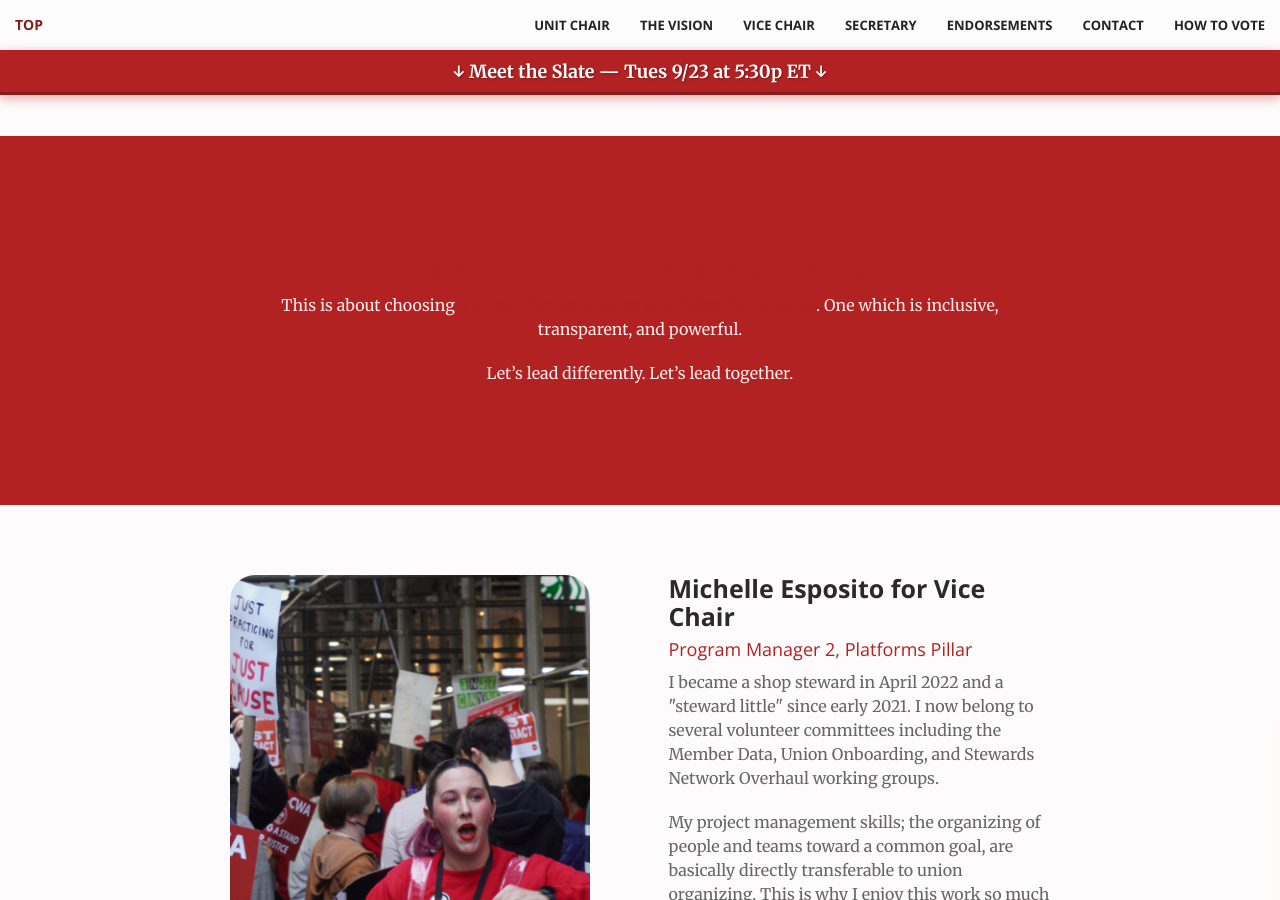
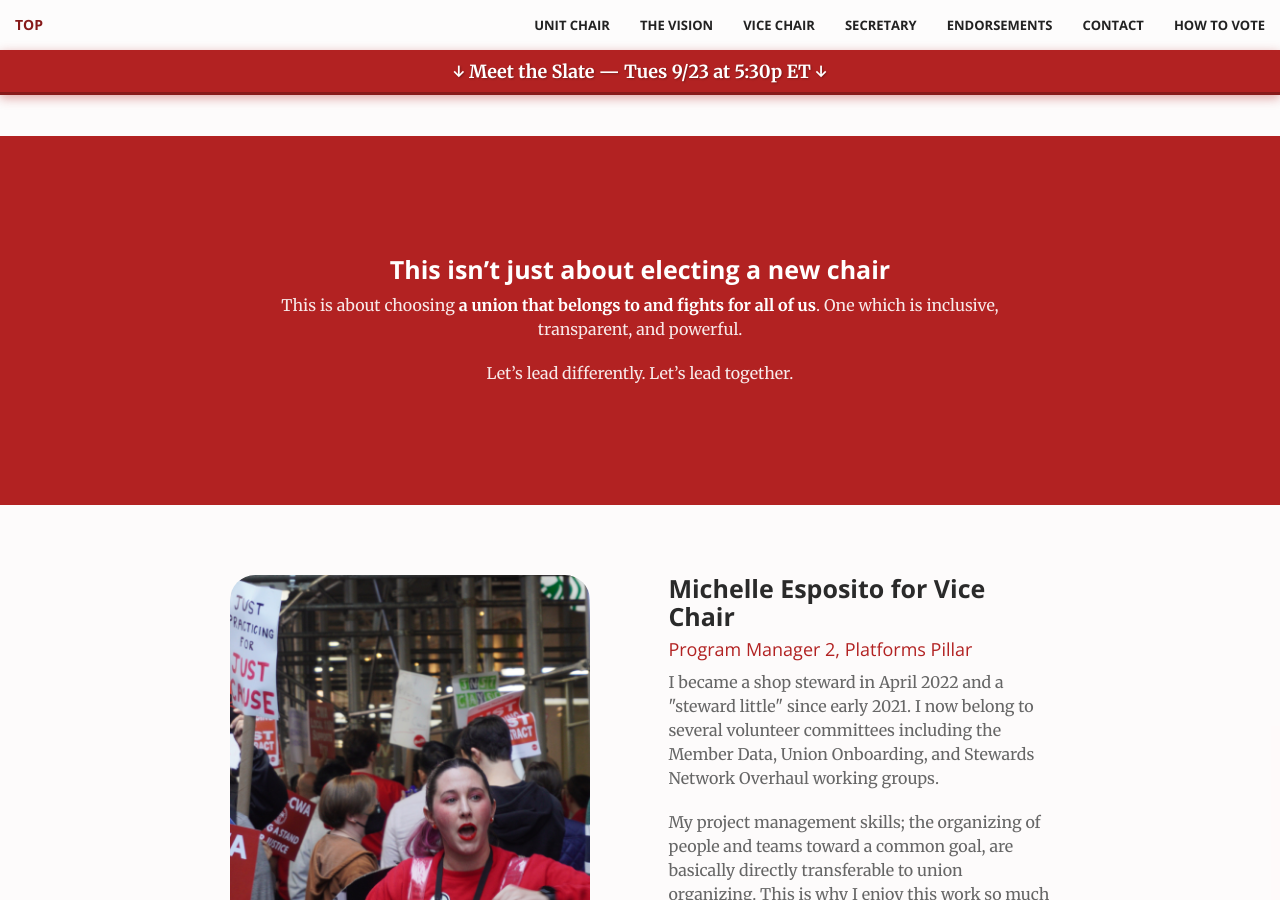
Before and after one commit to viccro/2025-campaign-site-draft, a Jekyll site: the page built from index.html, in a window 1280 px wide and 900 px high, scrolled down 3339 px. Built offline with Jekyll 4.4.1, drawn with Linux system fonts in a browser that asks for light colours.

Commit message:
fix strong coloring

```diff
--- a/_sass/_base.scss
+++ b/_sass/_base.scss
@@ -708,6 +708,13 @@ strong {
     color: $theme-primary;
 }
 
+// Keep strong tags white on dark backgrounds
+.bg-primary strong,
+.bg-dark strong,
+.text-faded strong {
+    color: white;
+}
+
 .no-gutter>[class*='col-'] {
     padding-right: 0;
     padding-left: 0;
```
